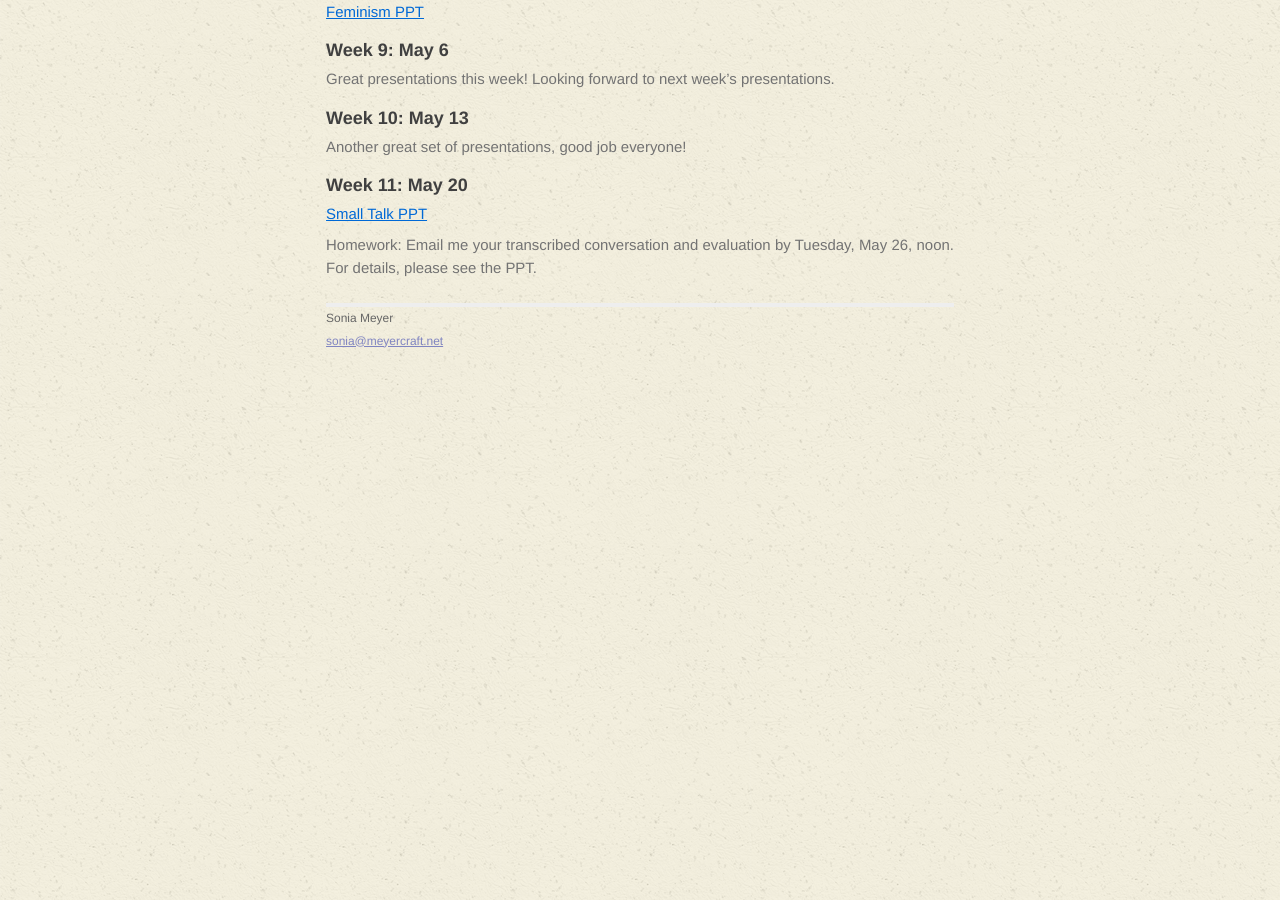
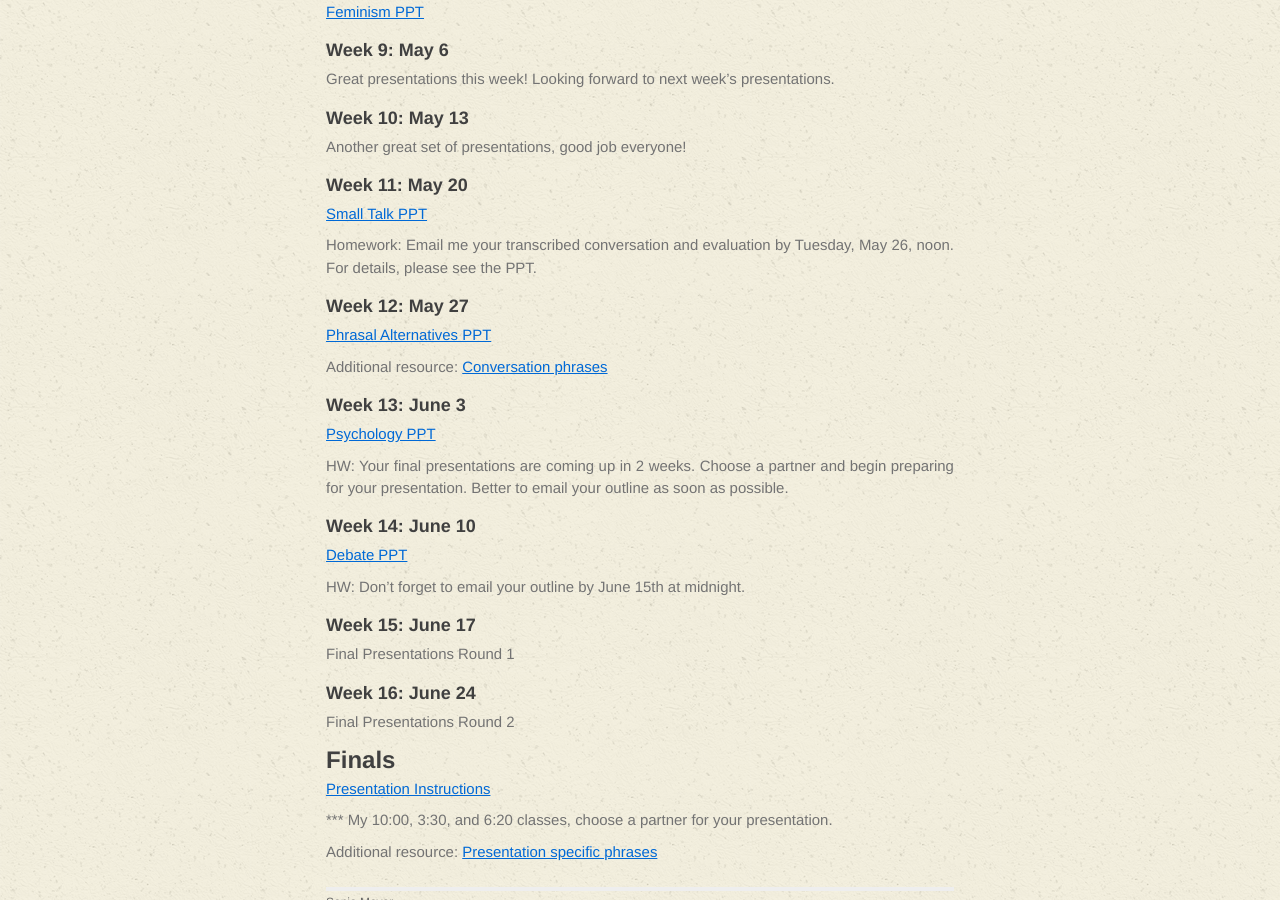
Before and after one commit to soniawmeyer/soniameyer-beihang-students-website, a Jekyll site: the page built from classes/oralenglish.md, in a window 1280 px wide and 900 px high, scrolled down 1079 px. Built offline with Jekyll 4.4.1, drawn with Linux system fonts in a browser that asks for light colours.

Commit message:
last update hopefully!

```diff
--- a/classes/oralenglish.md
+++ b/classes/oralenglish.md
@@ -54,3 +54,31 @@ Another great set of presentations, good job everyone!
 [Small Talk PPT](http://sonia-beihang-website-resources.s3.amazonaws.com/W11%20Small%20Talk%20OE.pdf)
 
 Homework: Email me your transcribed conversation and evaluation by Tuesday, May 26, noon. For details, please see the PPT.
+
+###Week 12: May 27
+[Phrasal Alternatives PPT](http://sonia-beihang-website-resources.s3.amazonaws.com/W12-OE.pdf)
+
+Additional resource: [Conversation phrases](http://www.eslgold.com/speaking/phrases.html)
+
+###Week 13: June 3
+[Psychology PPT](http://sonia-beihang-website-resources.s3.amazonaws.com/Psychology.pdf)
+
+HW: Your final presentations are coming up in 2 weeks. Choose a partner and begin preparing for your presentation. Better to email your outline as soon as possible.
+
+###Week 14: June 10
+[Debate PPT](http://sonia-beihang-website-resources.s3.amazonaws.com/Debate.pdf)
+
+HW: Don't forget to email your outline by June 15th at midnight.
+
+###Week 15: June 17
+Final Presentations Round 1
+
+###Week 16: June 24
+Final Presentations Round 2
+
+##Finals
+[Presentation Instructions](http://sonia-beihang-website-resources.s3.amazonaws.com/Presentation%20Instructions.pdf)
+
+*** My 10:00, 3:30, and 6:20 classes, choose a partner for your presentation.
+
+Additional resource: [Presentation specific phrases](http://speakspeak.com/resources/general-english-vocabulary/presentation-language-phrases)
```
Also changed, not shown: classes/americanculture.md (+4 -0 lines), index.md (+1 -1 lines).
